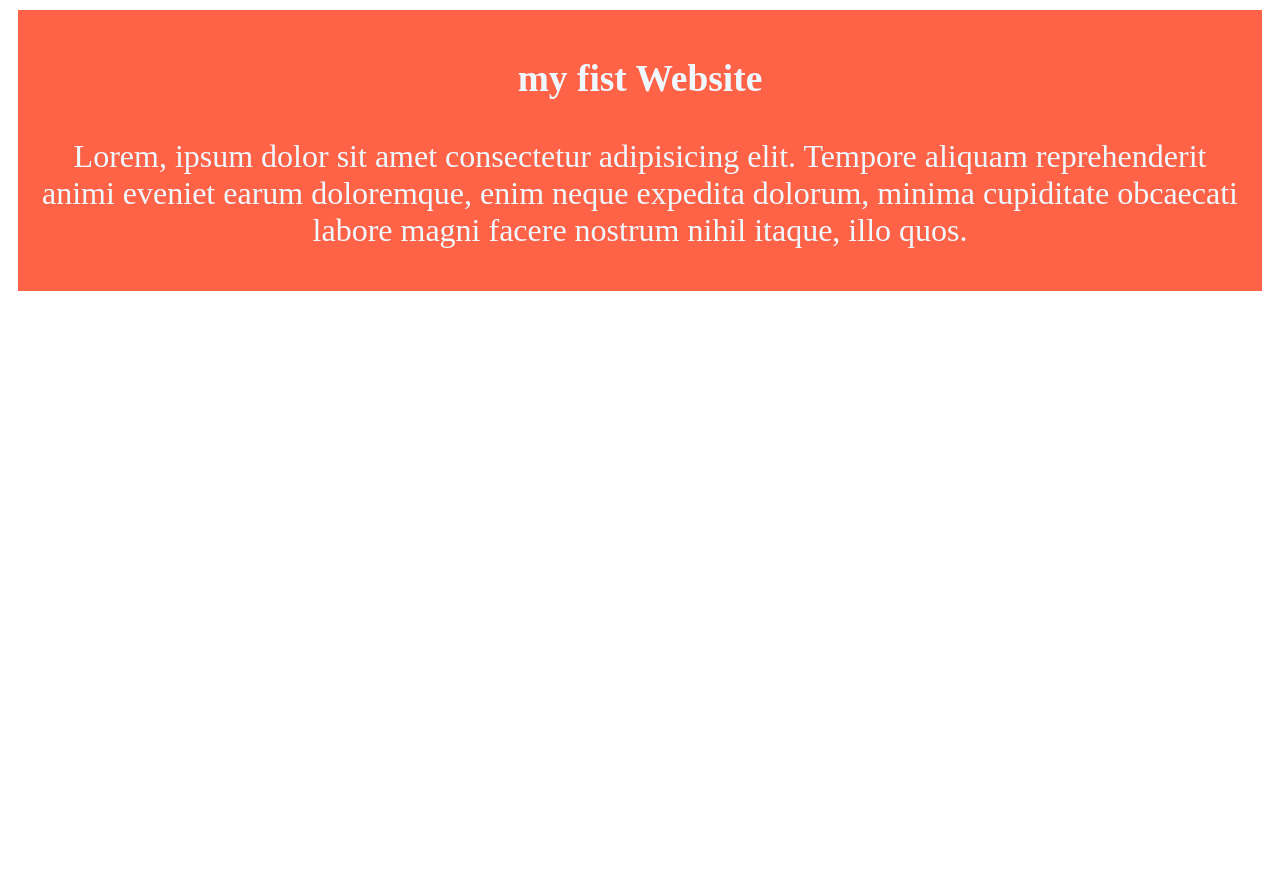
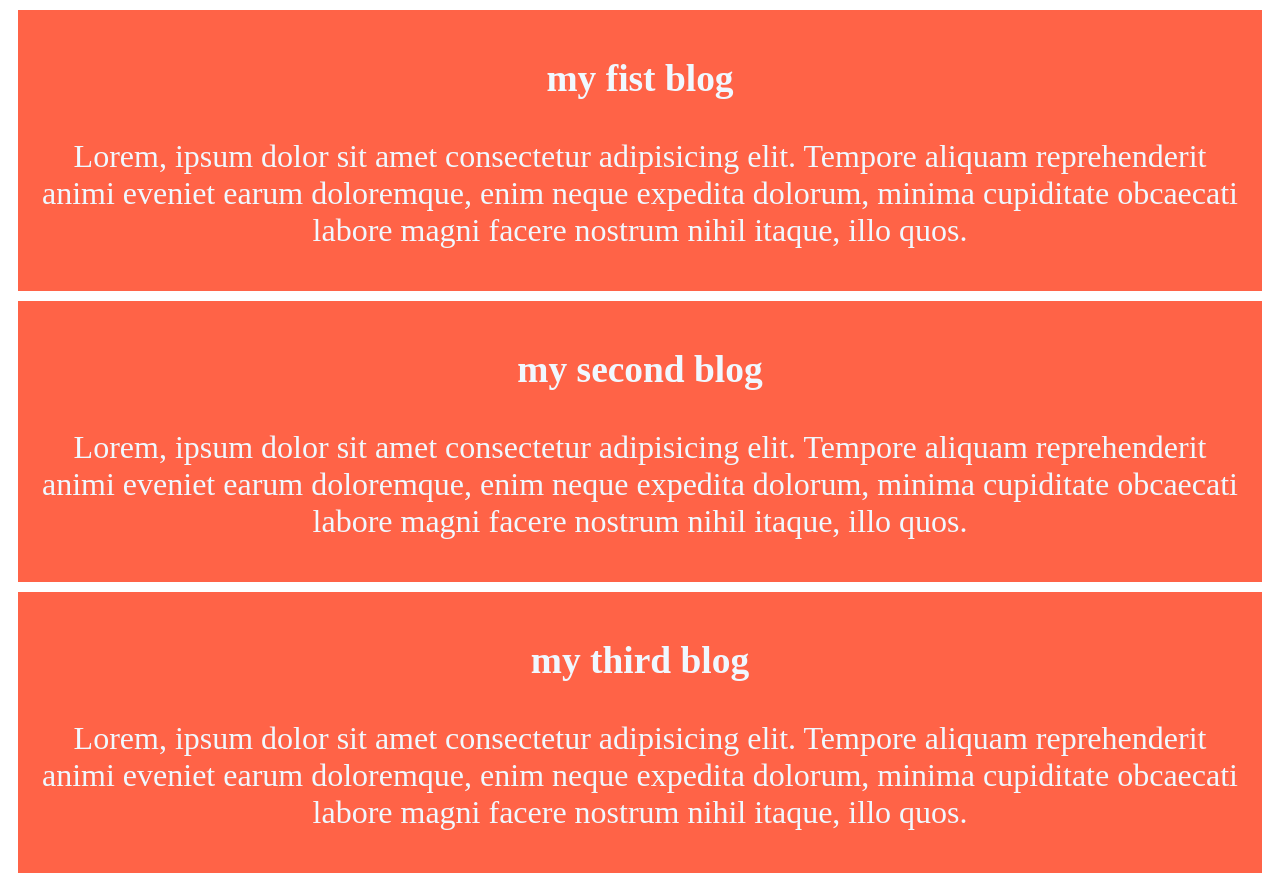
Before and after one commit to Akibul-Hasan/my-simple-repo, a plain HTML site: page index.html in a window 1280 px wide. Before the commit the page ends 800 px from the top, so only its background shows below. Drawn offline with Linux system fonts and the light colour scheme.

Commit message:
3rd code inclussion

```diff
--- a/index.html
+++ b/index.html
@@ -10,7 +10,21 @@
 
 <body>
     <div>
-        <h3>my fist Website</h3>
+        <h3>my fist blog</h3>
+        <p>Lorem, ipsum dolor sit amet consectetur adipisicing elit. Tempore aliquam reprehenderit animi eveniet earum
+            doloremque, enim neque expedita dolorum, minima cupiditate obcaecati labore magni facere nostrum nihil
+            itaque,
+            illo quos.</p>
+    </div>
+    <div>
+        <h3>my second blog</h3>
+        <p>Lorem, ipsum dolor sit amet consectetur adipisicing elit. Tempore aliquam reprehenderit animi eveniet earum
+            doloremque, enim neque expedita dolorum, minima cupiditate obcaecati labore magni facere nostrum nihil
+            itaque,
+            illo quos.</p>
+    </div>
+    <div>
+        <h3>my third blog</h3>
         <p>Lorem, ipsum dolor sit amet consectetur adipisicing elit. Tempore aliquam reprehenderit animi eveniet earum
             doloremque, enim neque expedita dolorum, minima cupiditate obcaecati labore magni facere nostrum nihil
             itaque,
```
